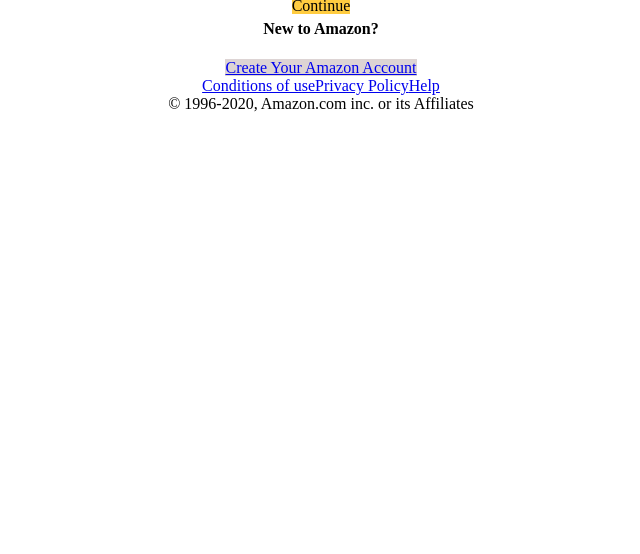
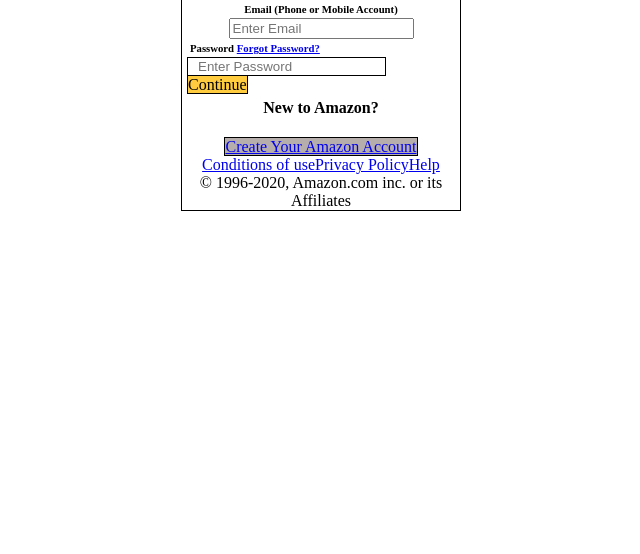
Before and after one commit to bassdavis49/AmazonMockUp, a plain HTML site: page index.html in a window 1280 px wide. Shown: the part 246-800 px from the top of the page, without its empty margins (319-959 px from the left). Drawn offline with Linux system fonts and the light colour scheme.

Commit message:
Second Commit

```diff
--- a/index.css
+++ b/index.css
@@ -1,87 +1,83 @@
 * {
     /* border: solid red 1px; */
 }
-
 body {
     margin: 0px;
-    margin-left: 475px;
-    margin-right: 475px;
+    margin-top: 175px;
+    margin-left: 500px;
+    margin-right: 500px;
     padding: 0px;
-    padding-top: 100px;
+    padding-top: 15px;
     background-color: white;
-    text-align: center;
+    /* text-align: center; */
+    border: solid black 1.5px;
 }
-
 .container {
-align-items: center;
     margin-left: 0px;
     margin-right: 0px;
     margin-bottom: 75px;
-    margin-top: 5px;
     padding: 5px;
-    justify-content: center;
+    padding-top: 0px;
 }
-
 .sign-in {
     padding: 0px;
     margin: 0px;
 }
-
 h1 {
     margin: 0px;
     padding: 0px;
 }
-
 .email {
     margin: 0px;
     padding: 0px;
     justify-items: center;
 }
-
 h6 {
     margin: 3px;
 }
 
+input[type=text1] {
+
+}
 input[type=text] {
     padding-left: 10px;
     padding-right: 10px;
-
-
+    border: solid black;
+    border-width: 1px;
 }
 
 .button1 {
+    /* align-items: center;
+    text-align: center;
+    justify-content: center; */
+}
+
+button1 {
+    background-color: rgb(255, 204, 64);
+    border: solid black 1px;
+    align-items: center;
+    text-align: center;
+    justify-content: center;
 
 }
-button1 {
-    background-color: rgb(255, 204, 64);
-    width: auto;
+.password {
+    justify-content: left;
 }
-
-.password {
-    justify-content: center;
-}
-
 h4 {
     text-align: center;
 }
-
-.button2 {
+button2 {
+    background-color: rgb(182, 173, 173);
+    border: solid black 1px;
 }
-
-button2 {
-    background-color: rgb(221, 212, 212);
-}
-
 .extras {
     margin-top: -75px;
-justify-content: center;
+    text-align: center;
 }
-
 .links {
     text-align: center;
     justify-content: space-evenly;
 }
-
 .copyright {
     text-align: center;
 }
```
Lines whose indentation alone changed are shown as unchanged.
